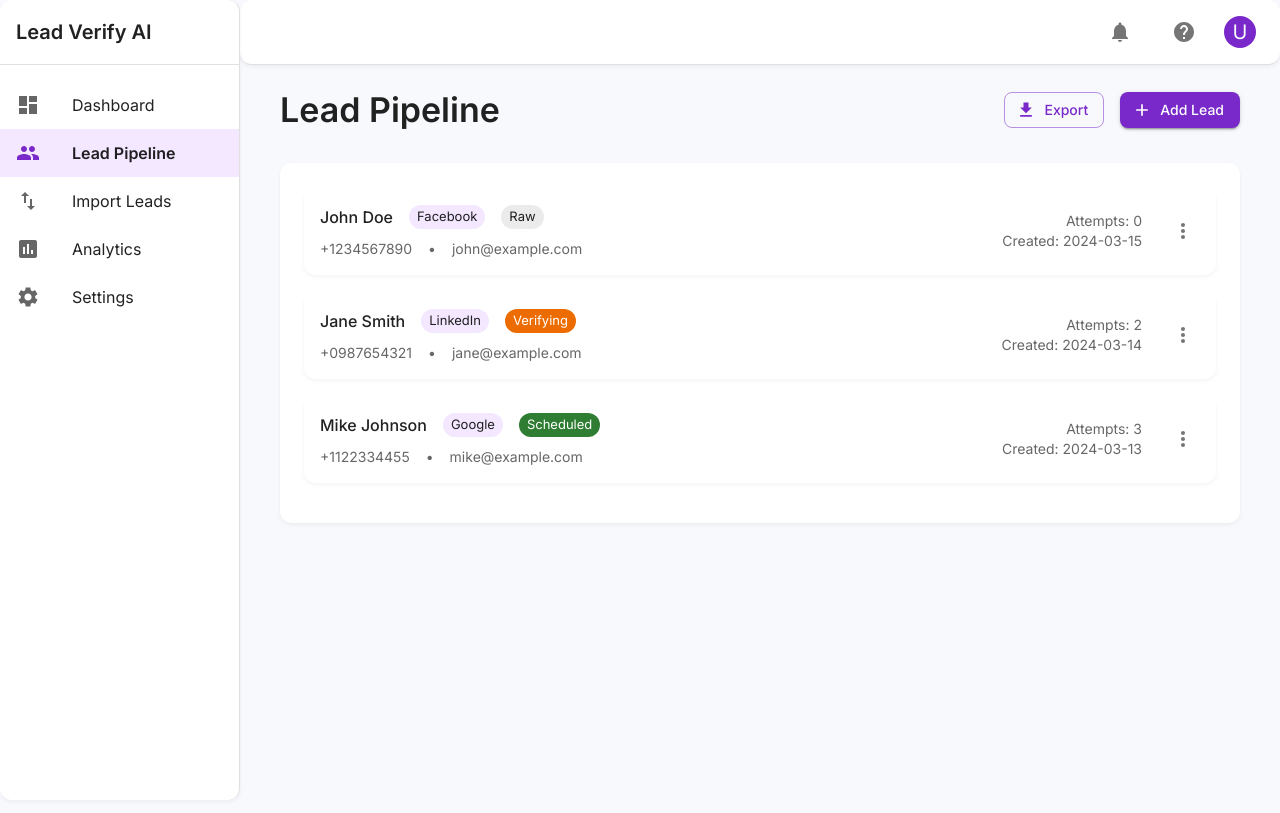
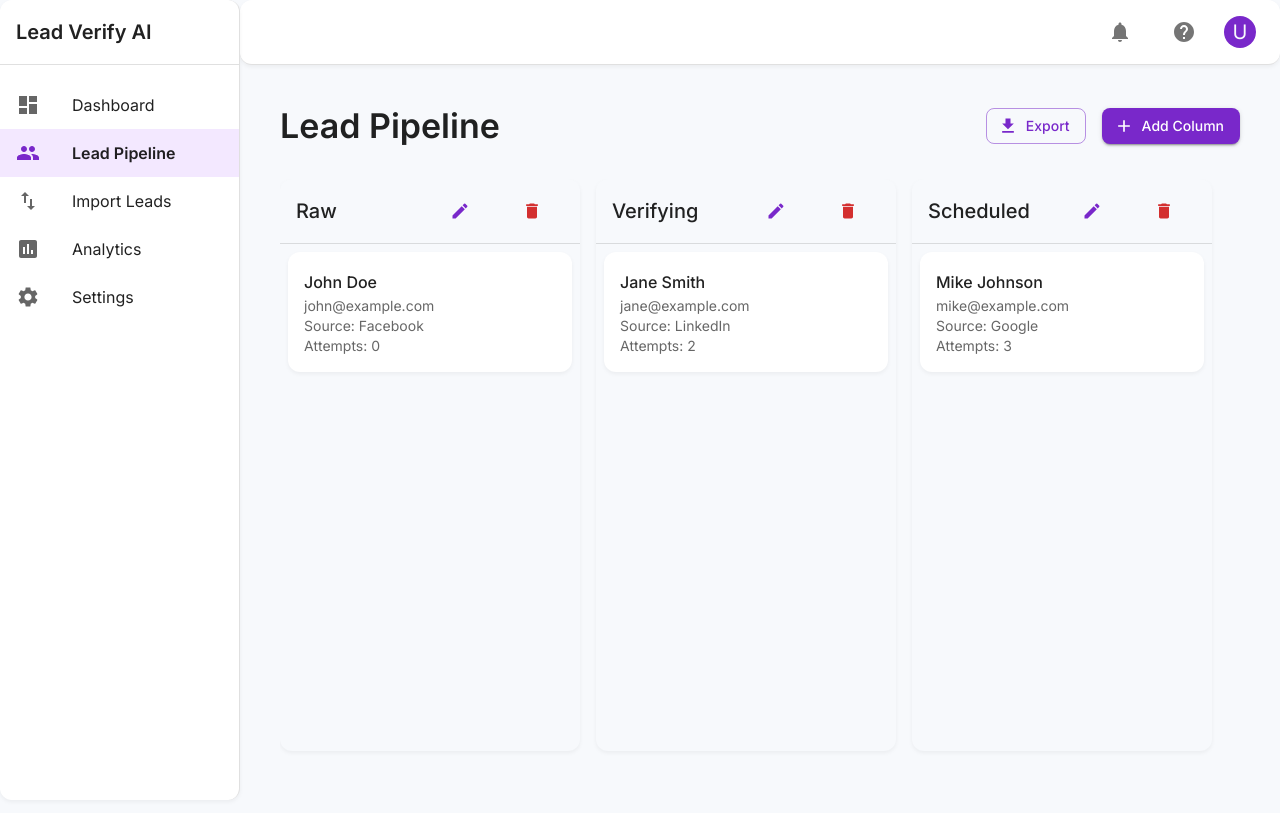
Before and after one commit to Quanq050823/lead-verify-flow, a React (Vite) app: page /pipeline in a window 1280 px wide. Built offline with nearby package versions, Linux system fonts and the light colour scheme.

Commit message:
Implement Kanban Lead Pipeline
This commit implements a Kanban-style lead pipeline, allowing users to drag and drop cards and columns.  Functionality to add, edit, and remove columns and cards is also included.

```diff
--- a/package.json
+++ b/package.json
@@ -13,6 +13,7 @@
   "dependencies": {
     "@emotion/react": "^11.14.0",
     "@emotion/styled": "^11.14.0",
+    "@hello-pangea/dnd": "^16.3.0",
     "@hookform/resolvers": "^3.9.0",
     "@mui/icons-material": "^6.4.3",
     "@mui/material": "^6.4.3",
--- a/src/pages/Pipeline.tsx
+++ b/src/pages/Pipeline.tsx
@@ -1,14 +1,34 @@
 
 import { useState } from 'react';
-import { Box, Grid, Paper, Typography, Chip, IconButton, Menu, MenuItem, Button, Stack } from '@mui/material';
+import { Box, Paper, Typography, Button, Stack, Dialog, DialogTitle, DialogContent, DialogActions, TextField } from '@mui/material';
 import Layout from '../components/layout/Layout';
+import { DragDropContext, Droppable, Draggable } from '@hello-pangea/dnd';
 import {
-  MoreVert as MoreVertIcon,
   FileDownload as FileDownloadIcon,
   Add as AddIcon,
+  Edit as EditIcon,
+  Delete as DeleteIcon,
 } from '@mui/icons-material';
 
-const leadData = [
+type Lead = {
+  id: number;
+  name: string;
+  source: string;
+  status: string;
+  phone: string;
+  attempts: number;
+  lastAttempt: string | null;
+  email: string;
+  createdAt: string;
+};
+
+type Column = {
+  id: string;
+  title: string;
+  items: Lead[];
+};
+
+const initialLeads = [
   {
     id: 1,
     name: 'John Doe',
@@ -44,23 +64,116 @@ const leadData = [
   },
 ];
 
+const initialColumns: { [key: string]: Column } = {
+  'col-1': {
+    id: 'col-1',
+    title: 'Raw',
+    items: initialLeads.filter(lead => lead.status === 'Raw'),
+  },
+  'col-2': {
+    id: 'col-2',
+    title: 'Verifying',
+    items: initialLeads.filter(lead => lead.status === 'Verifying'),
+  },
+  'col-3': {
+    id: 'col-3',
+    title: 'Scheduled',
+    items: initialLeads.filter(lead => lead.status === 'Scheduled'),
+  },
+};
+
 const Pipeline = () => {
-  const [anchorEl, setAnchorEl] = useState<null | HTMLElement>(null);
-  const [selectedLead, setSelectedLead] = useState<number | null>(null);
+  const [columns, setColumns] = useState(initialColumns);
+  const [isColumnDialogOpen, setIsColumnDialogOpen] = useState(false);
+  const [newColumnTitle, setNewColumnTitle] = useState('');
+  const [editingColumn, setEditingColumn] = useState<string | null>(null);
 
-  const handleMenuOpen = (event: React.MouseEvent<HTMLElement>, leadId: number) => {
-    setAnchorEl(event.currentTarget);
-    setSelectedLead(leadId);
+  const onDragEnd = (result: any) => {
+    if (!result.destination) return;
+
+    const { source, destination } = result;
+
+    if (source.droppableId === destination.droppableId) {
+      const column = columns[source.droppableId];
+      const copiedItems = [...column.items];
+      const [removed] = copiedItems.splice(source.index, 1);
+      copiedItems.splice(destination.index, 0, removed);
+
+      setColumns({
+        ...columns,
+        [source.droppableId]: {
+          ...column,
+          items: copiedItems,
+        },
+      });
+    } else {
+      const sourceColumn = columns[source.droppableId];
+      const destColumn = columns[destination.droppableId];
+      const sourceItems = [...sourceColumn.items];
+      const destItems = [...destColumn.items];
+      const [removed] = sourceItems.splice(source.index, 1);
+      destItems.splice(destination.index, 0, removed);
+
+      setColumns({
+        ...columns,
+        [source.droppableId]: {
+          ...sourceColumn,
+          items: sourceItems,
+        },
+        [destination.droppableId]: {
+          ...destColumn,
+          items: destItems,
+        },
+      });
+    }
   };
 
-  const handleMenuClose = () => {
-    setAnchorEl(null);
-    setSelectedLead(null);
+  const handleAddColumn = () => {
+    if (!newColumnTitle.trim()) return;
+
+    const newColumnId = `col-${Object.keys(columns).length + 1}`;
+    setColumns({
+      ...columns,
+      [newColumnId]: {
+        id: newColumnId,
+        title: newColumnTitle,
+        items: [],
+      },
+    });
+    setNewColumnTitle('');
+    setIsColumnDialogOpen(false);
+  };
+
+  const handleEditColumn = (columnId: string) => {
+    setEditingColumn(columnId);
+    setNewColumnTitle(columns[columnId].title);
+    setIsColumnDialogOpen(true);
+  };
+
+  const handleUpdateColumn = () => {
+    if (!editingColumn || !newColumnTitle.trim()) return;
+
+    setColumns({
+      ...columns,
+      [editingColumn]: {
+        ...columns[editingColumn],
+        title: newColumnTitle,
+      },
+    });
+    setNewColumnTitle('');
+    setEditingColumn(null);
+    setIsColumnDialogOpen(false);
+  };
+
+  const handleDeleteColumn = (columnId: string) => {
+    const newColumns = { ...columns };
+    delete newColumns[columnId];
+    setColumns(newColumns);
   };
 
   return (
     <Layout>
-      <Box sx={{ maxWidth: 1200, mx: 'auto', px: 2 }}>
+      <Box sx={{ height: 'calc(100vh - 100px)', p: 2 }}>
         <Box sx={{ display: 'flex', justifyContent: 'space-between', alignItems: 'center', mb: 4 }}>
           <Typography variant="h4" sx={{ fontWeight: 600 }}>
             Lead Pipeline
@@ -76,88 +189,153 @@ const Pipeline = () => {
             <Button
               variant="contained"
               startIcon={<AddIcon />}
-              onClick={() => console.log('Add Lead')}
+              onClick={() => setIsColumnDialogOpen(true)}
             >
-              Add Lead
+              Add Column
             </Button>
           </Stack>
         </Box>
 
-        <Paper sx={{ width: '100%', overflow: 'hidden' }}>
-          <Box sx={{ p: 3 }}>
-            {leadData.map((lead) => (
+        <DragDropContext onDragEnd={onDragEnd}>
+          <Box
+            sx={{
+              display: 'flex',
+              gap: 2,
+              height: 'calc(100% - 80px)',
+              overflowX: 'auto',
+              pb: 2,
+            }}
+          >
+            {Object.entries(columns).map(([columnId, column]) => (
               <Paper
-                key={lead.id}
+                key={columnId}
                 sx={{
-                  p: 2,
-                  mb: 2,
+                  minWidth: 300,
+                  backgroundColor: 'background.default',
+                  height: '100%',
                   display: 'flex',
-                  flexDirection: { xs: 'column', md: 'row' },
-                  alignItems: { xs: 'flex-start', md: 'center' },
-                  justifyContent: 'space-between',
-                  gap: 2
+                  flexDirection: 'column',
                 }}
               >
-                <Box sx={{ display: 'flex', flexDirection: 'column', gap: 1, flex: 1 }}>
-                  <Box sx={{ display: 'flex', alignItems: 'center', gap: 2, flexWrap: 'wrap' }}>
-                    <Typography variant="subtitle1" sx={{ fontWeight: 500 }}>
-                      {lead.name}
-                    </Typography>
-                    <Chip
-                      label={lead.source}
+                <Box
+                  sx={{
+                    p: 2,
+                    display: 'flex',
+                    justifyContent: 'space-between',
+                    alignItems: 'center',
+                    borderBottom: 1,
+                    borderColor: 'divider',
+                  }}
+                >
+                  <Typography variant="h6">{column.title}</Typography>
+                  <Stack direction="row" spacing={1}>
+                    <Button
                       size="small"
-                      sx={{ backgroundColor: 'primary.light' }}
-                    />
-                    <Chip
-                      label={lead.status}
+                      onClick={() => handleEditColumn(columnId)}
+                    >
+                      <EditIcon fontSize="small" />
+                    </Button>
+                    <Button
                       size="small"
-                      color={
-                        lead.status === 'Scheduled'
-                          ? 'success'
-                          : lead.status === 'Verifying'
-                          ? 'warning'
-                          : 'default'
-                      }
-                    />
-                  </Box>
-                  <Box sx={{ display: 'flex', gap: 2, color: 'text.secondary', flexWrap: 'wrap' }}>
-                    <Typography variant="body2">{lead.phone}</Typography>
-                    <Typography variant="body2">•</Typography>
-                    <Typography variant="body2">{lead.email}</Typography>
-                  </Box>
+                      color="error"
+                      onClick={() => handleDeleteColumn(columnId)}
+                    >
+                      <DeleteIcon fontSize="small" />
+                    </Button>
+                  </Stack>
                 </Box>
 
-                <Box sx={{ display: 'flex', alignItems: 'center', gap: 3 }}>
-                  <Box sx={{ textAlign: 'right' }}>
-                    <Typography variant="body2" color="text.secondary">
-                      Attempts: {lead.attempts}
-                    </Typography>
-                    <Typography variant="body2" color="text.secondary">
-                      Created: {lead.createdAt}
-                    </Typography>
-                  </Box>
-                  <IconButton
-                    size="small"
-                    onClick={(e) => handleMenuOpen(e, lead.id)}
-                  >
-                    <MoreVertIcon />
-                  </IconButton>
-                </Box>
+                <Droppable droppableId={columnId}>
+                  {(provided) => (
+                    <Box
+                      ref={provided.innerRef}
+                      {...provided.droppableProps}
+                      sx={{
+                        p: 1,
+                        flexGrow: 1,
+                        overflowY: 'auto',
+                      }}
+                    >
+                      {column.items.map((lead, index) => (
+                        <Draggable
+                          key={lead.id}
+                          draggableId={lead.id.toString()}
+                          index={index}
+                        >
+                          {(provided) => (
+                            <Paper
+                              ref={provided.innerRef}
+                              {...provided.draggableProps}
+                              {...provided.dragHandleProps}
+                              sx={{
+                                p: 2,
+                                mb: 1,
+                                backgroundColor: 'background.paper',
+                              }}
+                            >
+                              <Typography variant="subtitle1" sx={{ fontWeight: 500 }}>
+                                {lead.name}
+                              </Typography>
+                              <Typography variant="body2" color="text.secondary">
+                                {lead.email}
+                              </Typography>
+                              <Typography variant="body2" color="text.secondary">
+                                Source: {lead.source}
+                              </Typography>
+                              <Typography variant="body2" color="text.secondary">
+                                Attempts: {lead.attempts}
+                              </Typography>
+                            </Paper>
+                          )}
+                        </Draggable>
+                      ))}
+                      {provided.placeholder}
+                    </Box>
+                  )}
+                </Droppable>
               </Paper>
             ))}
           </Box>
-        </Paper>
+        </DragDropContext>
 
-        <Menu
-          anchorEl={anchorEl}
-          open={Boolean(anchorEl)}
-          onClose={handleMenuClose}
+        <Dialog
+          open={isColumnDialogOpen}
+          onClose={() => {
+            setIsColumnDialogOpen(false);
+            setNewColumnTitle('');
+            setEditingColumn(null);
+          }}
         >
-          <MenuItem onClick={handleMenuClose}>Update Status</MenuItem>
-          <MenuItem onClick={handleMenuClose}>Edit Details</MenuItem>
-          <MenuItem onClick={handleMenuClose}>View History</MenuItem>
-          <MenuItem onClick={handleMenuClose} sx={{ color: 'error.main' }}>Delete</MenuItem>
-        </Menu>
+          <DialogTitle>
+            {editingColumn ? 'Edit Column' : 'Add New Column'}
+          </DialogTitle>
+          <DialogContent>
+            <TextField
+              autoFocus
+              margin="dense"
+              label="Column Title"
+              fullWidth
+              variant="outlined"
+              value={newColumnTitle}
+              onChange={(e) => setNewColumnTitle(e.target.value)}
+            />
+          </DialogContent>
+          <DialogActions>
+            <Button onClick={() => {
+              setIsColumnDialogOpen(false);
+              setNewColumnTitle('');
+              setEditingColumn(null);
+            }}>
+              Cancel
+            </Button>
+            <Button
+              onClick={editingColumn ? handleUpdateColumn : handleAddColumn}
+              variant="contained"
+            >
+              {editingColumn ? 'Update' : 'Add'}
+            </Button>
+          </DialogActions>
+        </Dialog>
       </Box>
     </Layout>
   );
```
Also changed, not shown: 1 other file (tests, documents, lock files or other folders).
